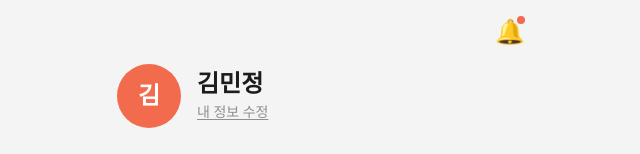
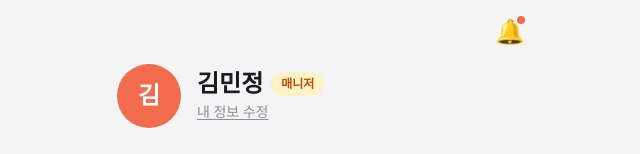
Before and after one commit to knut15/ttok, a Next.js app: page /mypage in a window 1280 px wide. Shown: the top 154 px of the page, without its empty margins (319-959 px from the left). Built offline with nearby package versions, Linux system fonts and the light colour scheme.

Commit message:
feat(schedule): 매니저 최상단 정렬 + 마이페이지 매니저 표기
- 근무자 리스트(날짜 시트·그리드·고정근무·매니저 지정)에서 매니저를 최상단 정렬
- ProfileResponse.isManager 추가, 마이페이지 ProfileSummary 이름 옆 매니저 배지

```diff
--- a/src/app/api/profile/route.ts
+++ b/src/app/api/profile/route.ts
@@ -48,8 +48,9 @@ export async function PATCH(request: Request): Promise<Response> {
 
   // 3) 머지 후 200 + 갱신 profile 반환 (AC-5/6/7)
   const updated = updateProfile(patch, scoped);
+  const { store, isManager } = getProfile(scoped);
   return NextResponse.json(
-    { profile: updated, store: getProfile(scoped).store },
+    { profile: updated, store, isManager },
     { headers: NO_STORE },
   );
 }
--- a/src/features/mypage/components/MyPageView.tsx
+++ b/src/features/mypage/components/MyPageView.tsx
@@ -43,6 +43,7 @@ export function MyPageView() {
           <ProfileSummary
             name={data.profile.name}
             avatarInitial={data.profile.avatarInitial}
+            isManager={data.isManager}
           />
           <StoreCard store={data.store} />
           <DocumentBox />
--- a/src/features/mypage/components/ProfileSummary.tsx
+++ b/src/features/mypage/components/ProfileSummary.tsx
@@ -1,12 +1,14 @@
 import Link from "next/link";
 
-// 이니셜 아바타 + 이름 + "내 정보 수정" 링크 (AC-9b/AC-10).
+// 이니셜 아바타 + 이름 + "내 정보 수정" 링크 (AC-9b/AC-10). 매니저면 이름 옆 배지.
 export function ProfileSummary({
   name,
   avatarInitial,
+  isManager = false,
 }: {
   name: string;
   avatarInitial: string;
+  isManager?: boolean;
 }) {
   return (
     <div className="flex items-center gap-4 px-5 pt-2">
@@ -17,7 +19,14 @@ export function ProfileSummary({
         {avatarInitial}
       </span>
       <div>
-        <p className="text-2xl font-extrabold text-foreground">{name}</p>
+        <p className="flex items-center gap-2 text-2xl font-extrabold text-foreground">
+          {name}
+          {isManager ? (
+            <span className="rounded-full bg-amber-100 px-2.5 py-1 text-xs font-semibold text-amber-700">
+              매니저
+            </span>
+          ) : null}
+        </p>
         <Link
           href="/mypage/profile"
           className="text-sm text-muted underline underline-offset-2"
--- a/src/features/schedule/components/ScheduleDaySheet.tsx
+++ b/src/features/schedule/components/ScheduleDaySheet.tsx
@@ -85,8 +85,10 @@ export function ScheduleDaySheet({
   type CrewState = keyof typeof STATE_ORDER;
   const stateOf = (e: ScheduleEntry | undefined): CrewState =>
     !e ? "비번" : e.off ? "휴무" : "근무";
+  // 매니저 최상단 → 근무상태(근무→비번→휴무) → id 순.
   const sortedCrew = [...crewList].sort(
     (a, b) =>
+      (a.isManager ? 0 : 1) - (b.isManager ? 0 : 1) ||
       STATE_ORDER[stateOf(byCrew.get(a.id))] - STATE_ORDER[stateOf(byCrew.get(b.id))] ||
       a.id.localeCompare(b.id),
   );
--- a/src/features/schedule/components/ScheduleFixedSheet.tsx
+++ b/src/features/schedule/components/ScheduleFixedSheet.tsx
@@ -81,7 +81,10 @@ export function ScheduleFixedSheet({
   onUpdate: (input: UpdateFixedInput) => Promise<boolean>;
   onRemove: (id: string) => Promise<boolean>;
 }) {
-  const crewList = crews.filter((c) => c.role === "crew");
+  // 매니저 최상단 정렬.
+  const crewList = crews
+    .filter((c) => c.role === "crew")
+    .sort((a, b) => (a.isManager ? 0 : 1) - (b.isManager ? 0 : 1) || a.id.localeCompare(b.id));
   const [drafts, setDrafts] = useState<Record<string, Draft>>(() => {
     const init: Record<string, Draft> = {};
     for (const c of crewList) init[c.id] = { ...NEW_DRAFT };
--- a/src/features/schedule/components/ScheduleGrid.tsx
+++ b/src/features/schedule/components/ScheduleGrid.tsx
@@ -19,7 +19,14 @@ export function ScheduleGrid({
   loading: boolean;
   onSelectDate: (date: string) => void;
 }) {
-  const crewList = useMemo(() => crews.filter((c) => c.role === "crew"), [crews]);
+  // 매니저 최상단 정렬.
+  const crewList = useMemo(
+    () =>
+      crews
+        .filter((c) => c.role === "crew")
+        .sort((a, b) => (a.isManager ? 0 : 1) - (b.isManager ? 0 : 1) || a.id.localeCompare(b.id)),
+    [crews],
+  );
   const dates = useMemo(
     () => buildMonthGrid(month).filter((d): d is string => d !== null),
     [month],
--- a/src/features/schedule/components/ScheduleManagerSheet.tsx
+++ b/src/features/schedule/components/ScheduleManagerSheet.tsx
@@ -16,7 +16,10 @@ export function ScheduleManagerSheet({
   onClose: () => void;
   onToggle: (crewId: string, on: boolean) => void;
 }) {
-  const crewList = crews.filter((c) => c.role === "crew");
+  // 매니저 최상단 정렬.
+  const crewList = crews
+    .filter((c) => c.role === "crew")
+    .sort((a, b) => (a.isManager ? 0 : 1) - (b.isManager ? 0 : 1) || a.id.localeCompare(b.id));
   return (
     <BottomSheet open onClose={onClose} title="매니저 지정">
       <p className="pb-3 text-xs text-muted">
--- a/src/lib/store.ts
+++ b/src/lib/store.ts
@@ -461,7 +461,7 @@ function crewProfile(store: StoreShape, crewId: string): UserProfile {
 /** 프로필+매장 조회. O(1). crewId 생략 → 김민정(회귀, AC-1/AC-4/AC-R2). */
 export function getProfile(crewId: string = DEFAULT_CREW_ID): ProfileResponse {
   const s = getStore();
-  return { profile: crewProfile(s, crewId), store: s.storeInfo };
+  return { profile: crewProfile(s, crewId), store: s.storeInfo, isManager: isManagerCrew(crewId) };
 }
 
 /**
--- a/src/types/index.ts
+++ b/src/types/index.ts
@@ -101,6 +101,7 @@ export interface StoreInfo {
 export interface ProfileResponse {
   profile: UserProfile;
   store: StoreInfo;
+  isManager: boolean; // 현재 사용자가 매니저인지(마이페이지 표기용)
 }
 
 /** PATCH 허용 필드 — 휴대폰/이메일만. name/birthDate는 타입상 표현 불가(컴파일 방어). */
```
